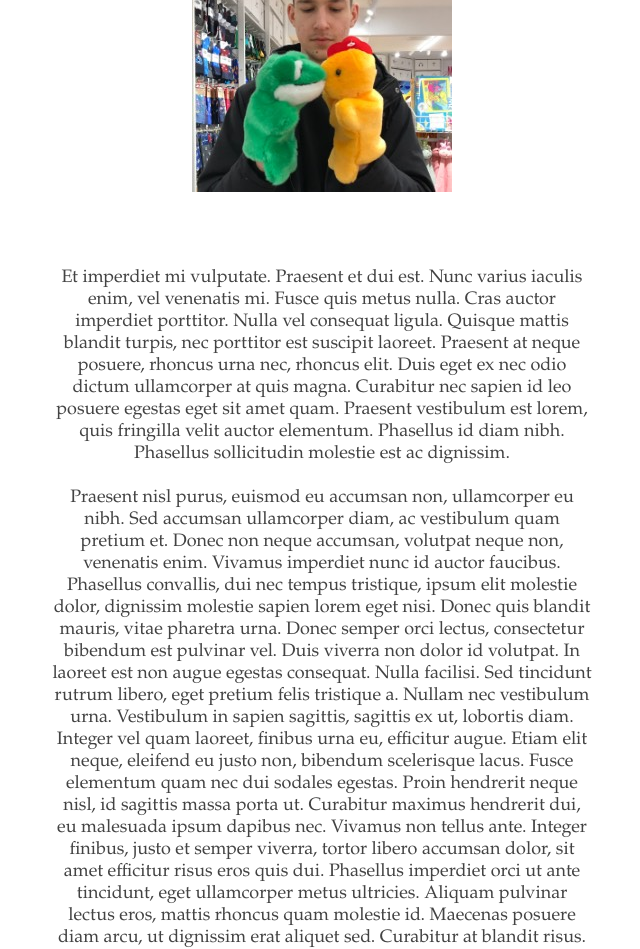
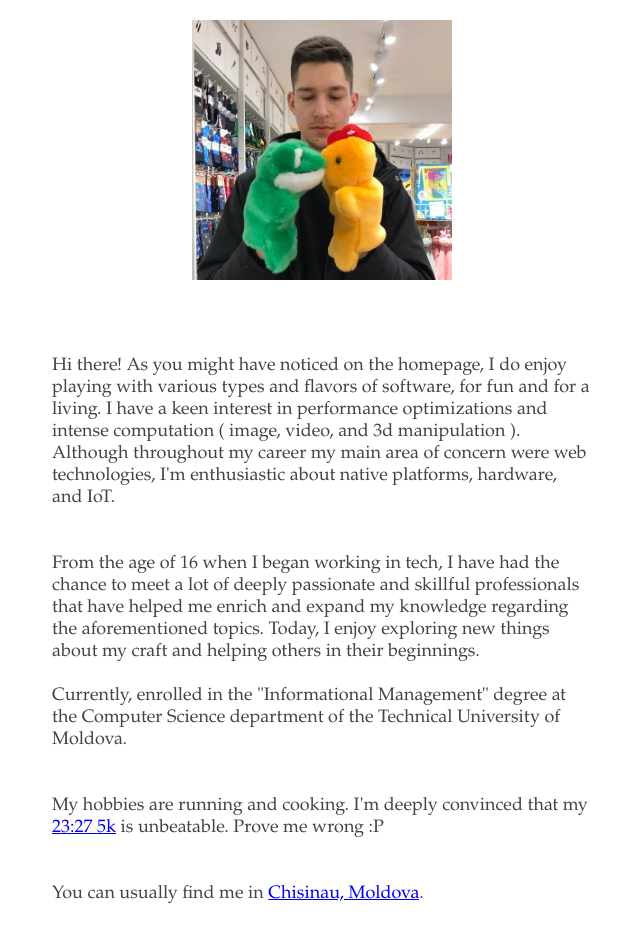
Before and after one commit to dragomirt/dragomirt, a Next.js app: page /about in a window 1280 px wide. Shown: the top 949 px of the page, without its empty margins (318-958 px from the left). After the commit the page ends 923 px from the top, so only its background shows below. Built offline with nearby package versions, Linux system fonts and the light colour scheme.

Commit message:
Added content

```diff
--- a/pages/about.js
+++ b/pages/about.js
@@ -11,13 +11,14 @@ class About extends React.Component {
                 <h1 className="pageHeader">About Me</h1>
                 <div className="photo"><img src="/images/photo.jpg" alt="My Photo"/></div>
                 <p className="content">
-                    Et imperdiet mi vulputate. Praesent et dui est. Nunc varius iaculis enim, vel venenatis mi. Fusce quis metus nulla. Cras auctor imperdiet porttitor. Nulla vel consequat ligula. Quisque mattis blandit turpis, nec porttitor est suscipit laoreet. Praesent at neque posuere, rhoncus urna nec, rhoncus elit. Duis eget ex nec odio dictum ullamcorper at quis magna. Curabitur nec sapien id leo posuere egestas eget sit amet quam. Praesent vestibulum est lorem, quis fringilla velit auctor elementum. Phasellus id diam nibh. Phasellus sollicitudin molestie est ac dignissim.
-
-                    <br/>
-                    <br/>
-                    Praesent nisl purus, euismod eu accumsan non, ullamcorper eu nibh. Sed accumsan ullamcorper diam, ac vestibulum quam pretium et. Donec non neque accumsan, volutpat neque non, venenatis enim. Vivamus imperdiet nunc id auctor faucibus. Phasellus convallis, dui nec tempus tristique, ipsum elit molestie dolor, dignissim molestie sapien lorem eget nisi. Donec quis blandit mauris, vitae pharetra urna. Donec semper orci lectus, consectetur bibendum est pulvinar vel. Duis viverra non dolor id volutpat. In laoreet est non augue egestas consequat. Nulla facilisi. Sed tincidunt rutrum libero, eget pretium felis tristique a. Nullam nec vestibulum urna. Vestibulum in sapien sagittis, sagittis ex ut, lobortis diam. Integer vel quam laoreet, finibus urna eu, efficitur augue.
-
-                    Etiam elit neque, eleifend eu justo non, bibendum scelerisque lacus. Fusce elementum quam nec dui sodales egestas. Proin hendrerit neque nisl, id sagittis massa porta ut. Curabitur maximus hendrerit dui, eu malesuada ipsum dapibus nec. Vivamus non tellus ante. Integer finibus, justo et semper viverra, tortor libero accumsan dolor, sit amet efficitur risus eros quis dui. Phasellus imperdiet orci ut ante tincidunt, eget ullamcorper metus ultricies. Aliquam pulvinar lectus eros, mattis rhoncus quam molestie id. Maecenas posuere diam arcu, ut dignissim erat aliquet sed. Curabitur at blandit risus. Morbi ut libero ultricies nunc condimentum sodales. Mauris molestie mattis libero, id posuere justo elementum nec.
+                    Hi there! As you might have noticed on the homepage, I do enjoy playing with various types and flavors of software, for fun and for a living. I have a keen interest in performance optimizations and intense computation ( image, video, and 3d manipulation ). Although throughout my career my main area of concern were web technologies, I'm enthusiastic about native platforms, hardware, and IoT.
+                    <br/><br/><br/>
+                    From the age of 16 when I began working in tech, I have had the chance to meet a lot of deeply passionate and skillful professionals that have helped me enrich and expand my knowledge regarding the aforementioned topics. Today, I enjoy exploring new things about my craft and helping others in their beginnings.
+                    <br/><br/>Currently, enrolled in the "Informational Management" degree at the Computer Science department of the Technical University of Moldova.
+                    <br/><br/><br/>
+                    My hobbies are running and cooking. I'm deeply convinced that my <a href="https://www.strava.com/activities/2858417572/overview" target="_blank">23:27 5k</a> is unbeatable. Prove me wrong :P
+                    <br/><br/><br/>
+                    You can usually find me in <a href="https://www.google.com/maps/place/Chisinau/data=!4m2!3m1!1s0x40c97c3628b769a1:0x37d1d6305749dd3c?sa=X&ved=2ahUKEwjQr4KP4LLnAhWHbFAKHVKuCRQQ8gEwG3oECBEQBA" target="_blank">Chisinau, Moldova</a>.
                 </p>
             </div>
 
@@ -59,7 +60,7 @@ class About extends React.Component {
                     color: ${styles.colors.secondary};
                     font-weight: ${styles.fontSettings.fontWeight};
 
-                    text-align: center;
+                    text-align: left;
                 }
             `}</style>
         </BaseLayout>
--- a/pages/index.js
+++ b/pages/index.js
@@ -16,7 +16,8 @@ const Homepage = () => (
             </div>
 
             <div className="contentBody">
-                <p className="shortDescription">Lorem Ipsum is simply dummy text of the printing and typesetting industry. Lorem Ipsum has been the industry’s standard dummy text ever since the 1500s, when an unknown printer took a galley of type and scrambled it to make a type specimen book. It has survived not only five centuries, but also the leap into electronic typesetting.</p>
+                <p className="shortDescription">Full stack software engineer and tech enthusiast. <br/><br/>
+                    I enjoy making CLI tools, APIs and high performance web applications. Mostly PHP and NodeJS.</p>
 
                 <div className="baseContent">
                     <div className="navigation">
```
Also changed, not shown: 6 other files (tests, documents, lock files or other folders).
